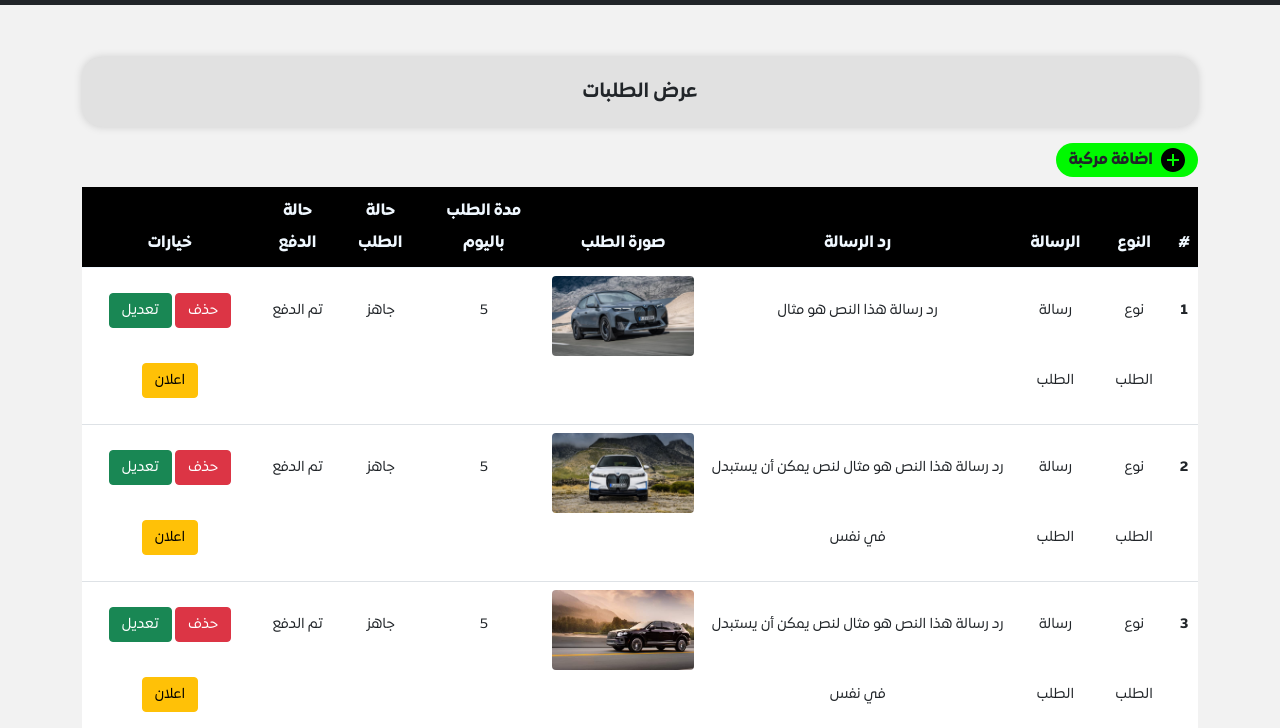
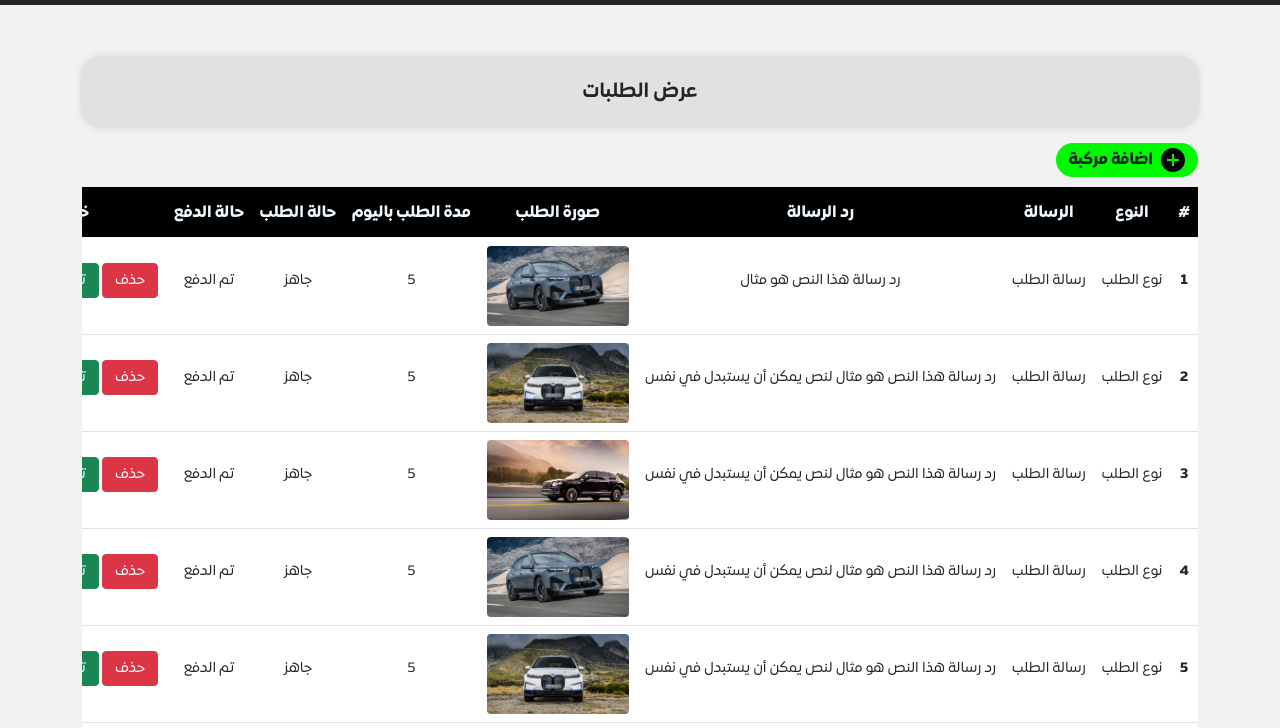
Before and after one commit to diaaaldin/markabati, a plain HTML site: page pages/view_orders.html in a window 1280 px wide. Shown: the part 63-791 px from the top of the page. Drawn offline with Linux system fonts and the light colour scheme.

Commit message:
horizontal scrollbar table

```diff
--- a/assets/css/management.css
+++ b/assets/css/management.css
@@ -38,6 +38,21 @@ margin-top:120px !important;
 
 }
 
+.scrollme {
+    max-width: 1300px;
+     overflow-x: auto;
+  }
+.scrollme table{
+    white-space: nowrap;
+  }
+  /* .scrollme {
+    overflow-x: auto;
+} */
+  /* .table-responsive {
+    max-width: 1200px;
+    overflow: auto;
+    display:inline-block;
+  } */
 .management .cars_management .table tr:first-child td:first-child { border-top-left-radius: 10px; }
 /**************************************/
 
--- a/pages/view_orders.html
+++ b/pages/view_orders.html
@@ -101,7 +101,8 @@
 							</div>
 							</div>
 						</div>
-					<table class="table text-center view_order">
+						<div class="scrollme">
+							<table class="table table-responsive  text-center view_order">
 								<thead class="thead-dark">
 								<tr>
 									<th scope="col">#</th>
@@ -215,7 +216,7 @@
 
 								</tbody>
 							</table>
-
+						</div>
 				</div>
 			</div>
 
```
Also changed, not shown: pages/cars_management.html (+4 -3 lines). Lines whose indentation alone changed are shown as unchanged.
